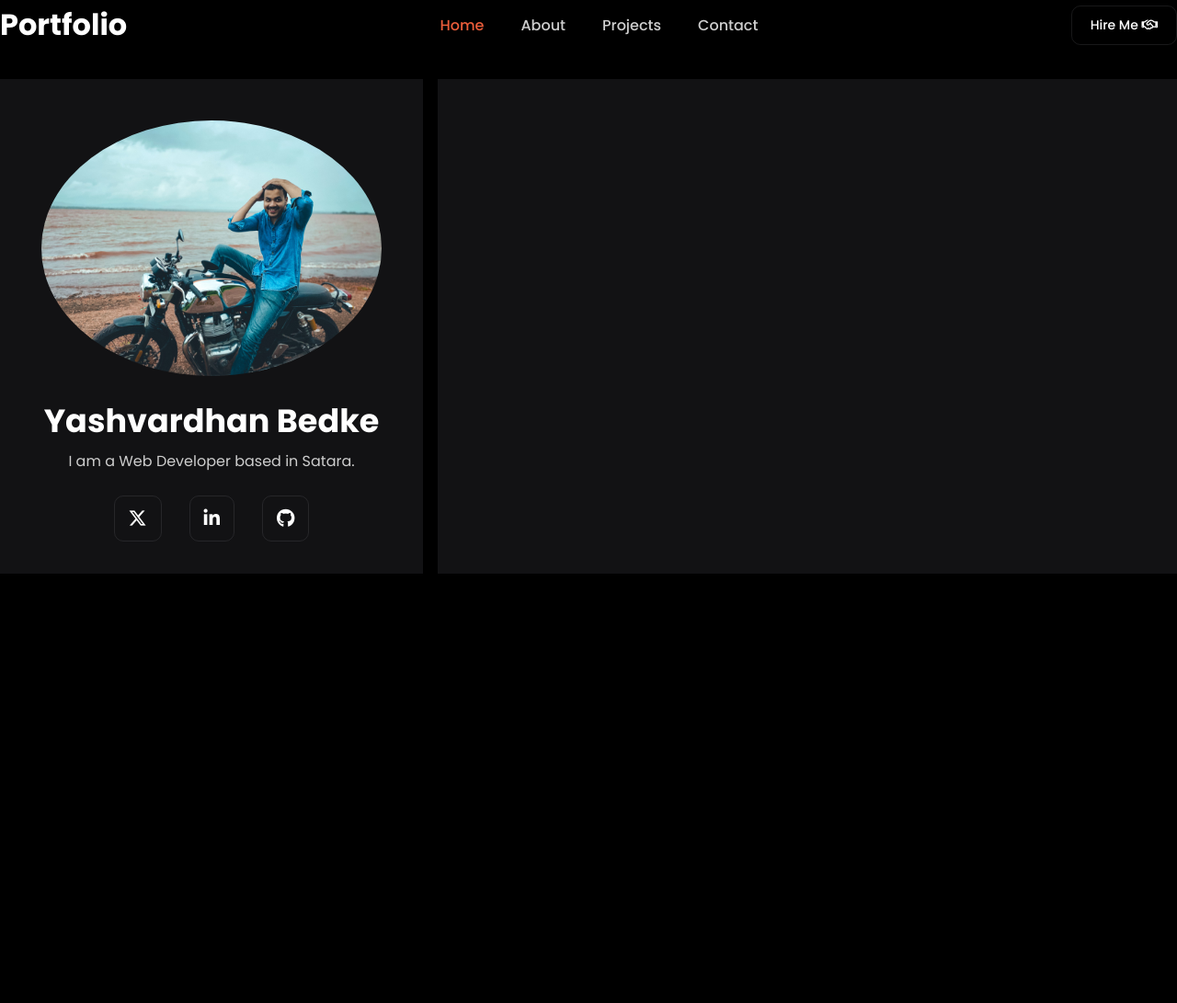
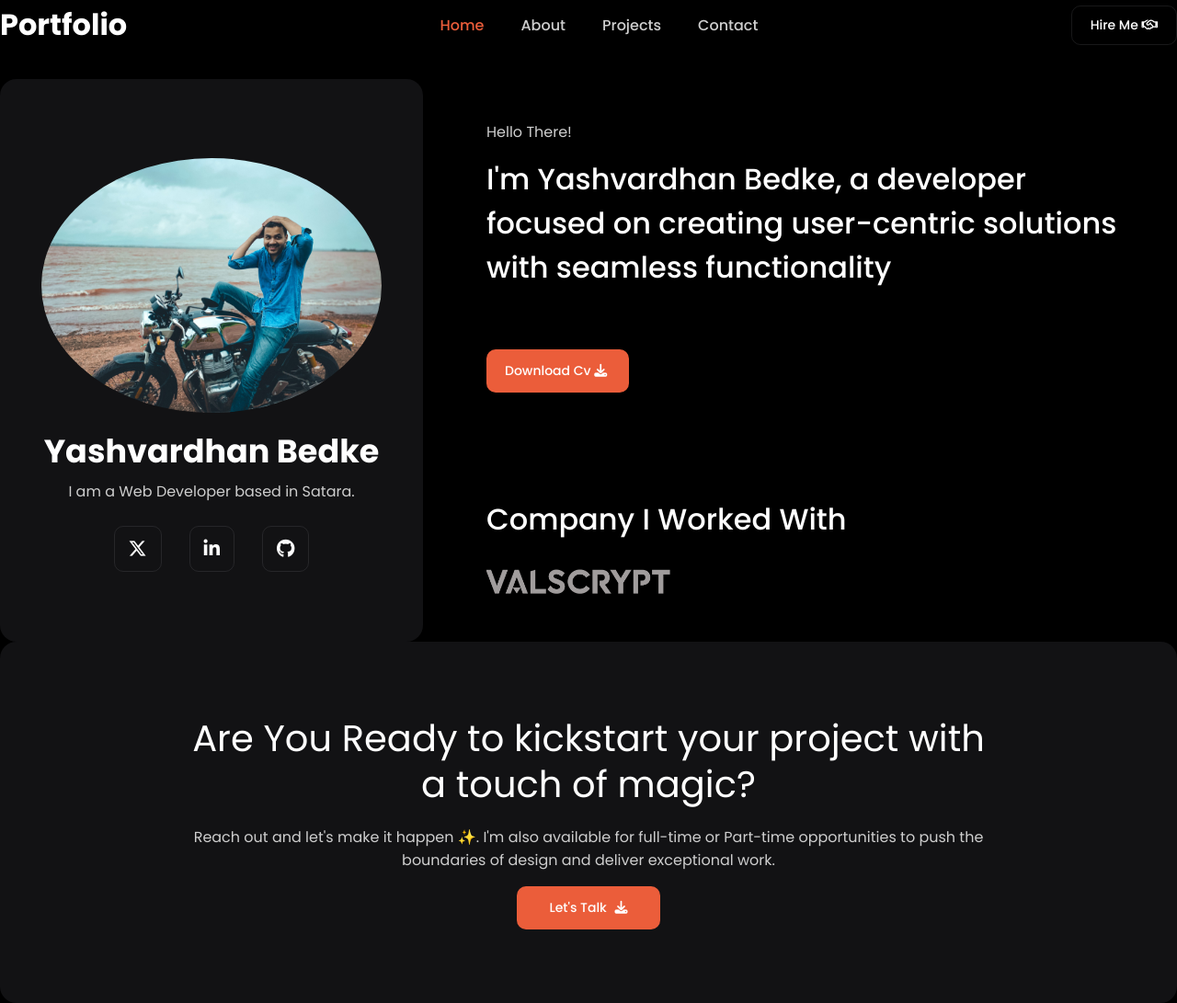
Before and after one commit to YashvardhanB09/portfolio, a plain HTML site: page index.html in a window 1280 px wide. Shown: the part 32-1123 px from the top of the page at 92% size. Before the commit the page ends 800 px from the top, so only its background shows below. Drawn offline with Linux system fonts and the light colour scheme.

Commit message:
Connect Section Complete

```diff
--- a/index.html
+++ b/index.html
@@ -6,6 +6,7 @@
     <title>Portfolio</title>
 
     <link rel="stylesheet" href="/styles/main-styles.css" />
+    <link rel="stylesheet" href="/styles/home.css" >
 
     <link
       rel="stylesheet"
@@ -48,8 +49,8 @@
     <div class="container">
       <!-- HERO SECTION START  -->
       <div class="hero-grid">
-        <div class="profile hero-card d-flex f-col">
-          <div class="profile-img">
+        <div class="profile card d-flex f-col">
+          <div class="profile-img d-flex">
             <img src="/assets/profile.jpg" alt="" />
           </div>
           <h2>Yashvardhan Bedke</h2>
@@ -67,14 +68,41 @@
           </ul>
         </div>
 
-        <div class="detail-card hero-card">
-          <div class="tagline"></div>
-          <div class="company"></div>
+        <div class="detail-card">
+          <div class="tagline hero-card">
+            <p class="hello">Hello There!</p>
+            <h1>I'm Yashvardhan Bedke, a developer focused on creating user-centric
+            solutions with seamless functionality</h1>
+            <div class="avail">
+              <div class="circle"></div>
+              <p>Open to freelance opportunities</p>
+            </div>
+            <div class="cv">
+              Download Cv <i class="fa-solid fa-download"></i>
+            </div>
+          </div>
+          <div class="company hero-card">
+            <h1>Company I Worked With</h1>
+            <a href="http://valscrypt.com" target="_blank">
+            <img src="/assets/company-logo[1].png" alt="" />
+            </a>
+          </div>
         </div>
       </div>
       <!-- HERO SECTION END  -->
     </div>
 
+      <!-- LET'S CONTACT SECTION STARTS -->
+      <div class="connect card m-top1 d-flex f-col">
+       <h1>Are You Ready to kickstart your project with a touch of magic?</h1>
+       <p>
+        Reach out and let's make it happen ✨. I'm also available for full-time or Part-time opportunities to push the boundaries of design and deliver exceptional work.
+       </p>
+       <div class="talk">Let's Talk <i class="fa-solid fa-download"></i></div>
+      </div>
+      <!-- LETS'S TALK SECTION END -->
+
+
     <script src="/js/main.js"></script>
   </body>
 </html>
--- /dev/null
+++ b/styles/home.css
@@ -0,0 +1,154 @@
+/* HERO STYLES */
+
+.hero-grid {
+    display: grid;
+    grid-template-columns: 1fr 2fr;
+    grid-gap: 1.5rem;
+  }
+  .profile {
+    padding: 45px;
+  }
+  .profile .profile-img img {
+    width: 370px;
+    border-radius: 50%;
+    margin-bottom: 15px;
+  }
+  .profile h2 {
+    color: #fff;
+    font-size: 35px;
+    margin-bottom: 5px;
+  }
+  .profile p {
+    color: var(--gray-color);
+    margin-bottom: 35px;
+  }
+  .profile .social-media li {
+    padding: 0px 15px;
+  }
+  .profile .social-media li a {
+    border: 1px solid var(--button-border);
+    padding: 10px 15px;
+    border-radius: 10px;
+    cursor: pointer;
+    color: #fff;
+    font-size: 20px;
+  }
+  .tagline {
+    padding: 45px;
+    margin-bottom: 1.5rem;
+  }
+  .tagline .hello {
+    color: var(--gray-color);
+    margin-bottom: 15px;
+  }
+  .tagline h1 {
+    color: #fff;
+    font-weight: 500;
+    margin-bottom: 20px;
+  }
+  .avail {
+    display: flex;
+    align-items: center;
+    margin-left: 50px;
+    margin-bottom: 20px;
+  }
+  avil p {
+    color: var(--gray-color);
+  }
+  .avil .circle {
+    background-color: yellow;
+    width: 15px;
+    height: 15px;
+    border-radius: 50px;
+    margin-right: 10px;
+  }
+  .tagline .cv {
+    background-color: var(--red-color);
+    font-size: 14px;
+    font-weight: 500;
+    color: #fff;
+    padding: 13px 20px;
+    border-radius: 10px;
+    cursor: pointer;
+    width: 22%;
+  }
+  .company {
+    padding: 45px;
+  }
+  .company h1 {
+    color: #fff;
+    margin-bottom: 30px;
+    font-weight: 500;
+  }
+  .company img {
+    width: 200px;
+  }
+
+  @media only screen and (max-width: 991px) {
+    .hero-grid {
+      grid-template-columns: 1fr;
+      padding: 0px 15px;
+    }
+    .profile,
+    .tagline,
+    .company {
+      padding: 30px;
+    }
+    .profile-img {
+      width: 200px;
+    }
+    .tagline .cv {
+      width: 48%;
+    }
+    .tagline h1,
+    .company h1 {
+      font-size: 25px;
+    }
+    .avil {
+      margin-left: 25px;
+    }
+  }
+
+  /* CONNECT SECTION */
+  .connect {
+    padding: 80px 200px;
+  }
+  .connect h1{
+    color: #fff;
+    font-size: 40px;
+    font-weight: 400;
+    line-height: 50px;
+    margin-bottom: 20px;
+    text-align: center;
+  }
+  .connect p {
+    margin-bottom: 1rem;
+    text-align: center;
+    color: var(--gray-color);
+  }
+  .connect .talk {
+    background-color: var(--red-color);
+    font-size: 14px;
+    font-weight: 500;
+    color: #fff;
+    padding: 13px 35px;
+    border-radius: 10px;
+    cursor: pointer;
+  }
+  .connect .talk i {
+    margin-left: 5px;
+  }
+  .connect .talk:hover {
+    border: 1px solid var(--button-border);
+    background-color: transparent;
+    transition: 0.3s ease-in;
+  }
+  @media only screen and (max-width: 991px) {
+    .connect {
+        padding: 60px 35px;
+    }
+    .connect h1 {
+        font-size: 35px;
+        line-height: 45px;
+    }
+  }
--- a/styles/main-styles.css
+++ b/styles/main-styles.css
@@ -37,6 +37,16 @@ li {
 }
 .f-col {
   flex-direction: column;
+}
+.card {
+  background-color: var(--light-black);
+  border-radius: 18px;
+}
+m-top1 {
+  margin-top: 1rem;
+}
+.p24 {
+  padding: 45px;
 }
 
 /* HEADER STYLES */
@@ -106,10 +116,7 @@ li {
 .hero-grid {
   display: grid;
   grid-template-columns: 1fr 2fr;
-  grid-gap: 1rem;
-}
-.hero-card {
-  background-color: var(--light-black);
+  grid-gap: 1.5rem;
 }
 .profile {
   padding: 45px;
@@ -139,3 +146,78 @@ li {
   color: #fff;
   font-size: 20px;
 }
+.tagline {
+  padding: 45px;
+  margin-bottom: 1.5rem;
+}
+.tagline .hello {
+  color: var(--gray-color);
+  margin-bottom: 15px;
+}
+.tagline h1 {
+  color: #fff;
+  font-weight: 500;
+  margin-bottom: 20px;
+}
+.avail {
+  display: flex;
+  align-items: center;
+  margin-left: 50px;
+  margin-bottom: 20px;
+}
+avil p {
+  color: var(--gray-color);
+}
+.avil .circle {
+  background-color: yellow;
+  width: 15px;
+  height: 15px;
+  border-radius: 50px;
+  margin-right: 10px;
+}
+.tagline .cv {
+  background-color: var(--red-color);
+  font-size: 14px;
+  font-weight: 500;
+  color: #fff;
+  padding: 13px 20px;
+  border-radius: 10px;
+  cursor: pointer;
+  width: 22%;
+}
+.company {
+  padding: 45px;
+}
+.company h1 {
+  color: #fff;
+  margin-bottom: 30px;
+  font-weight: 500;
+}
+.company img {
+  width: 200px;
+}
+
+@media only screen and (max-width: 991px) {
+  .hero-grid {
+    grid-template-columns: 1fr;
+    padding: 0px 15px;
+  }
+  .profile,
+  .tagline,
+  .company {
+    padding: 30px;
+  }
+  .profile-img {
+    width: 200px;
+  }
+  .tagline .cv {
+    width: 48%;
+  }
+  .tagline h1,
+  .company h1 {
+    font-size: 25px;
+  }
+  .avil {
+    margin-left: 25px;
+  }
+}
```
Also changed, not shown: assets/company-logo.svg (deleted), assets/company-logo[1].png (added).
